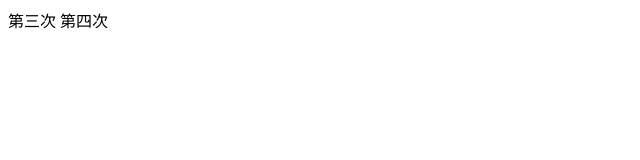
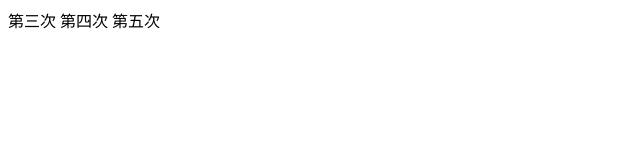
Before and after one commit to xixi19/xixi, a plain HTML site: page index.html in a window 1280 px wide. Shown: the full height of the page, 0-640 px from the left. Drawn offline with Linux system fonts and the light colour scheme.

Commit message:
第五次

```diff
--- a/index.html
+++ b/index.html
@@ -7,5 +7,6 @@
 <body>
 	第三次
 	第四次
+	第五次
 </body>
 </html>
```
